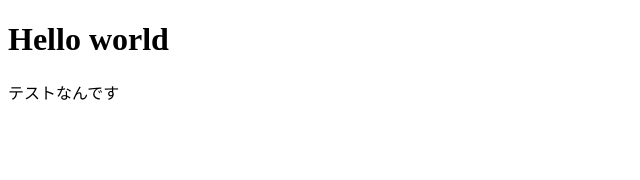
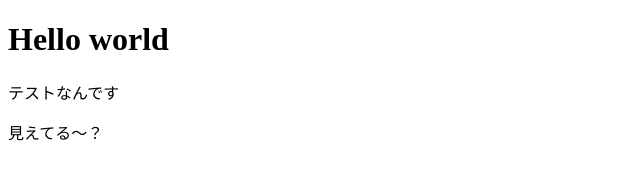
Before and after one commit to Hatsunee/Test, a website: page public/index.html in a window 1280 px wide. Shown: the full height of the page, 0-640 px from the left. Drawn offline with Linux system fonts and the light colour scheme.

Commit message:
html変更

```diff
--- a/public/index.html
+++ b/public/index.html
@@ -4,5 +4,6 @@
 <body>
 <h1>Hello world</h1>
 <p>テストなんです</p>
+<p style="size: 12em;">見えてる〜？</p>
 </body>
 </html>
```
